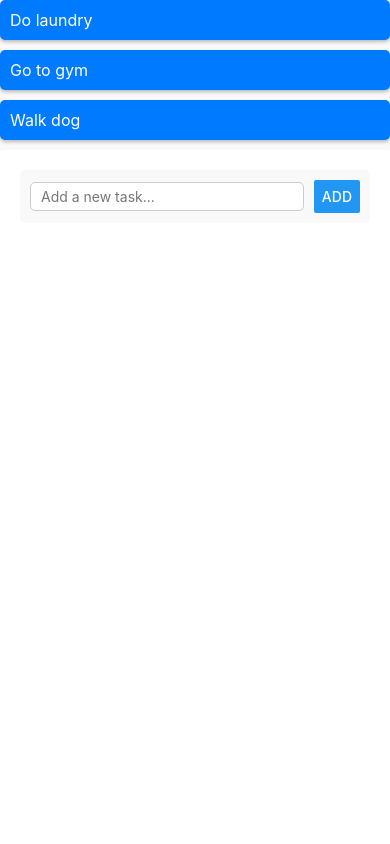
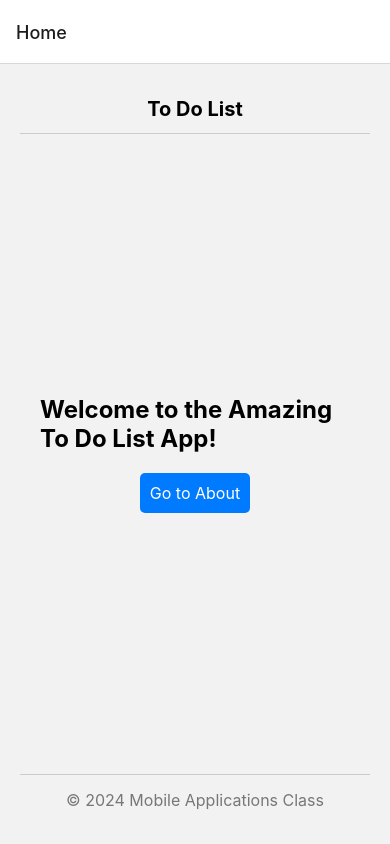
Before and after one commit to Achac04/Lab-Assignment-6-Data-Fetching, a React Native app: screen /Home in a window 390 px wide. Built offline with nearby package versions, Linux system fonts and the light colour scheme.

Commit message:
Uploading Lab 5 to GitHub

```diff
--- a/App.jsx
+++ b/App.jsx
@@ -1,36 +1,31 @@
+/* eslint-disable prettier/prettier */
 /**
  * My To Do List App
  *
  * @format
  */
 
+import 'react-native-gesture-handler';
 import React from 'react';
-import { SafeAreaView } from 'react-native';
-import TodoList from './ToDoList';
-import ToDoForm from './ToDoForm';
+import { SafeAreaView, Button, Text, View } from 'react-native';
+import { NavigationContainer } from '@react-navigation/native';
+import { createNativeStackNavigator } from '@react-navigation/native-stack';
+import HomeScreen from './src/screens/HomeScreen';
+import AboutScreen from './src/screens/AboutScreen';
+import TodoList from './src/components/ToDoList';
+import ToDoForm from './src/components/ToDoForm';
 
-function App() {
-  const [tasks, setTasks] = React.useState([
-    'Do laundry',
-    'Go to gym',
-    'Walk dog',
-  ]);
+const Stack = createNativeStackNavigator();
 
-  const addTask = (taskText) => {
-  //  setTasks([...tasks, taskText]);
-
-    if (!tasks.includes(taskText)) {
-      // If it doesn't exist, add it to the tasks array
-      setTasks([...tasks, taskText]);
-    }
-  };
-
+const App = () => {
   return (
-    <SafeAreaView>
-      <TodoList tasks={tasks} />
-      <ToDoForm addTask={addTask} />
-    </SafeAreaView>
+    <NavigationContainer>
+      <Stack.Navigator initialRouteName="Home">
+        <Stack.Screen name="Home" component={HomeScreen} />
+        <Stack.Screen name="About" component={AboutScreen} />
+      </Stack.Navigator>
+    </NavigationContainer>
   );
-}
+};
 
 export default App;
--- a/ToDoForm.jsx
+++ b/src/components/ToDoForm.jsx
@@ -1,3 +1,4 @@
+/* eslint-disable prettier/prettier */
 import React from 'react';
 import {StyleSheet, View, TextInput, Button, Platform} from 'react-native';
 
--- a/ToDoList.jsx
+++ b/src/components/ToDoList.jsx
@@ -1,3 +1,4 @@
+/* eslint-disable prettier/prettier */
 import React from 'react';
 import {StyleSheet, Pressable, View, Text, ScrollView} from 'react-native';
 
--- /dev/null
+++ b/src/layouts/MainLayout.jsx
@@ -0,0 +1,55 @@
+/* eslint-disable prettier/prettier */
+import React from 'react';
+import { View, Text, StyleSheet } from 'react-native';
+
+const MainLayout = ({ children }) => {
+  return (
+    <View style={styles.container}>
+      <View style={styles.header}>
+        <Text style={styles.headerText}>To Do List</Text>
+      </View>
+      <View style={styles.content}>
+        {children}
+      </View>
+      <View style={styles.footer}>
+        <Text style={styles.footerText}>© 2024 Mobile Applications Class</Text>
+      </View>
+    </View>
+  );
+};
+
+const styles = StyleSheet.create({
+  container: {
+    flex: 1,
+    padding: 20,
+  },
+  header: {
+    height: 50,
+    justifyContent: 'center',
+    alignItems: 'center',
+    borderBottomWidth: 1,
+    borderBottomColor: '#ccc',
+    marginBottom: 20,
+  },
+  headerText: {
+    fontSize: 20,
+    fontWeight: 'bold',
+  },
+  content: {
+    flex: 1,
+  },
+  footer: {
+    height: 50,
+    justifyContent: 'center',
+    alignItems: 'center',
+    borderTopWidth: 1,
+    borderTopColor: '#ccc',
+    marginTop: 20,
+  },
+  footerText: {
+    fontSize: 16,
+    color: '#777',
+  },
+});
+
+export default MainLayout;
--- /dev/null
+++ b/src/screens/AboutScreen.jsx
@@ -0,0 +1,58 @@
+/* eslint-disable prettier/prettier */
+import React, { useState } from 'react';
+import { Text, View, Pressable, StyleSheet } from 'react-native';
+import MainLayout from '../layouts/MainLayout';
+
+const AboutScreen = () => {
+  const [showEasterEgg, setShowEasterEgg] = useState(false);
+
+  const handlePressName = () => {
+    setShowEasterEgg(true);
+    setTimeout(() => setShowEasterEgg(false), 3000); // This is made to reset after 3 seconds
+  };
+
+  return (
+    <MainLayout>
+      <View style={styles.container}>
+        <Text style={styles.header}>About Screen</Text>
+        <Text style={styles.text}>Amazing To Do List App</Text>
+        <Text style={styles.text}>Created By:</Text>
+        <Pressable onPress={handlePressName}>
+          <Text style={styles.boldUnderline}>Andres Chacon</Text>
+        </Pressable>
+        {showEasterEgg && (
+          <Text style={styles.showEasterEgg}>Congratulations! Now you know the creator of the app, a Colombian guy living and learning in Canada.</Text>
+        )}
+        <Text style={styles.text}>{new Date().toDateString()}</Text>
+      </View>
+    </MainLayout>
+  );
+};
+
+const styles = StyleSheet.create({
+  boldUnderline: {
+    fontWeight: 'bold',
+    textDecorationLine: 'underline',
+  },
+  easterEgg: {
+    marginTop: 10,
+    color: 'green',
+  },
+  container: {
+    flex: 1,
+    justifyContent: 'center',
+    alignItems: 'center',
+    padding: 20,
+  },
+  header: {
+    fontSize: 24,
+    fontWeight: 'bold',
+    marginBottom: 20,
+  },
+  text: {
+    fontSize: 16,
+    marginBottom: 10,
+  },
+});
+
+export default AboutScreen;
--- /dev/null
+++ b/src/screens/HomeScreen.jsx
@@ -0,0 +1,42 @@
+/* eslint-disable prettier/prettier */
+import React from 'react';
+import { Text, View, Pressable, StyleSheet } from 'react-native';
+import MainLayout from '../layouts/MainLayout';
+
+const HomeScreen = ({ navigation }) => {
+  return (
+    <MainLayout>
+      <View style={styles.container}>
+        <Text style={styles.header}>Welcome to the Amazing To Do List App!</Text>
+        <Pressable style={styles.button} onPress={() => navigation.navigate('About')}>
+          <Text style={styles.buttonText}>Go to About</Text>
+        </Pressable>
+      </View>
+    </MainLayout>
+  );
+};
+
+const styles = StyleSheet.create({
+  container: {
+    flex: 1,
+    justifyContent: 'center',
+    alignItems: 'center',
+    padding: 20,
+  },
+  header: {
+    fontSize: 24,
+    fontWeight: 'bold',
+    marginBottom: 20,
+  },
+  button: {
+    backgroundColor: '#007bff',
+    padding: 10,
+    borderRadius: 5,
+  },
+  buttonText: {
+    color: 'white',
+    fontSize: 16,
+  },
+});
+
+export default HomeScreen;
```
Also changed, not shown: package.json (+8 -1 lines), src/components/AppDrawerNavigator.jsx (added, +22 -0 lines), 2 other files (tests, documents, lock files or other folders).
